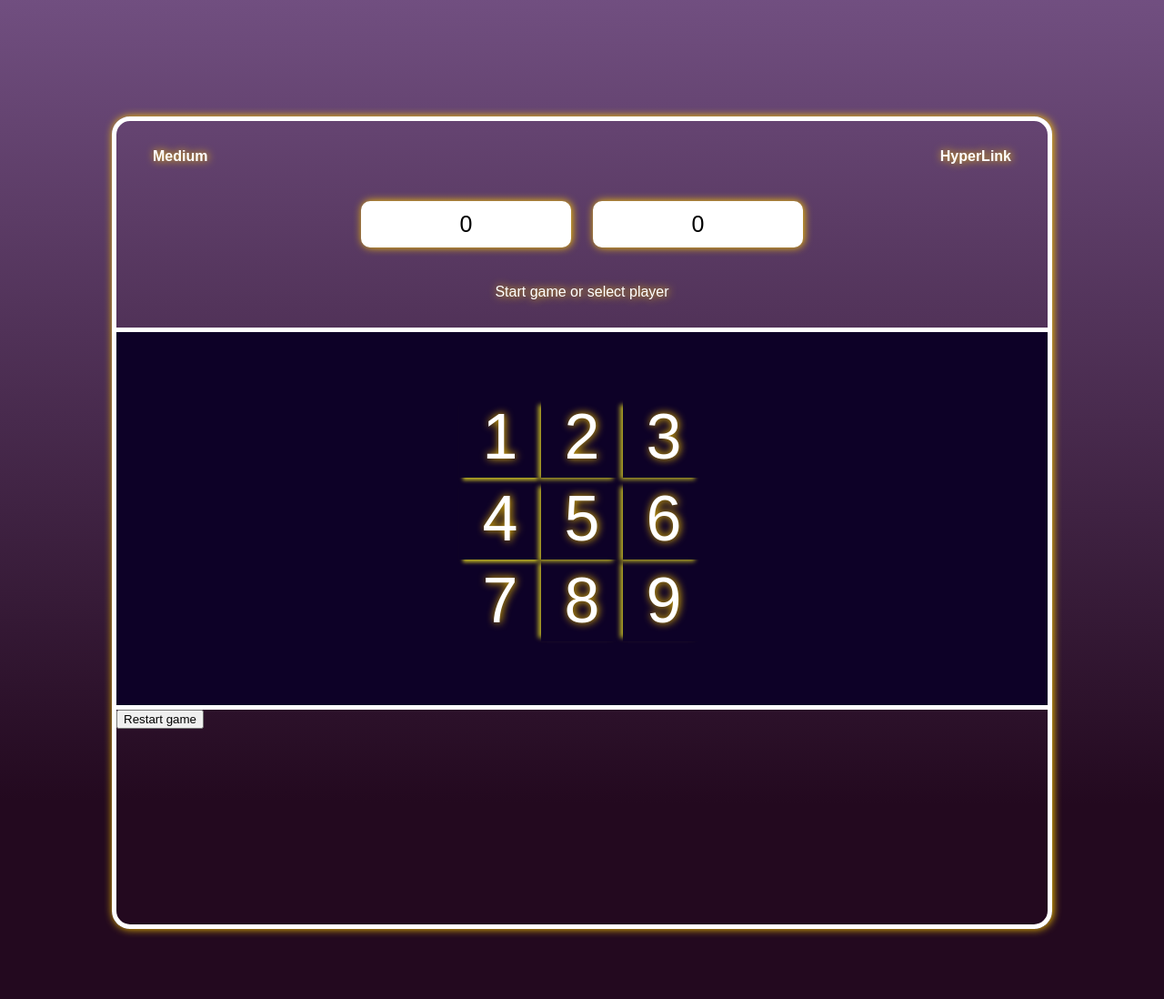
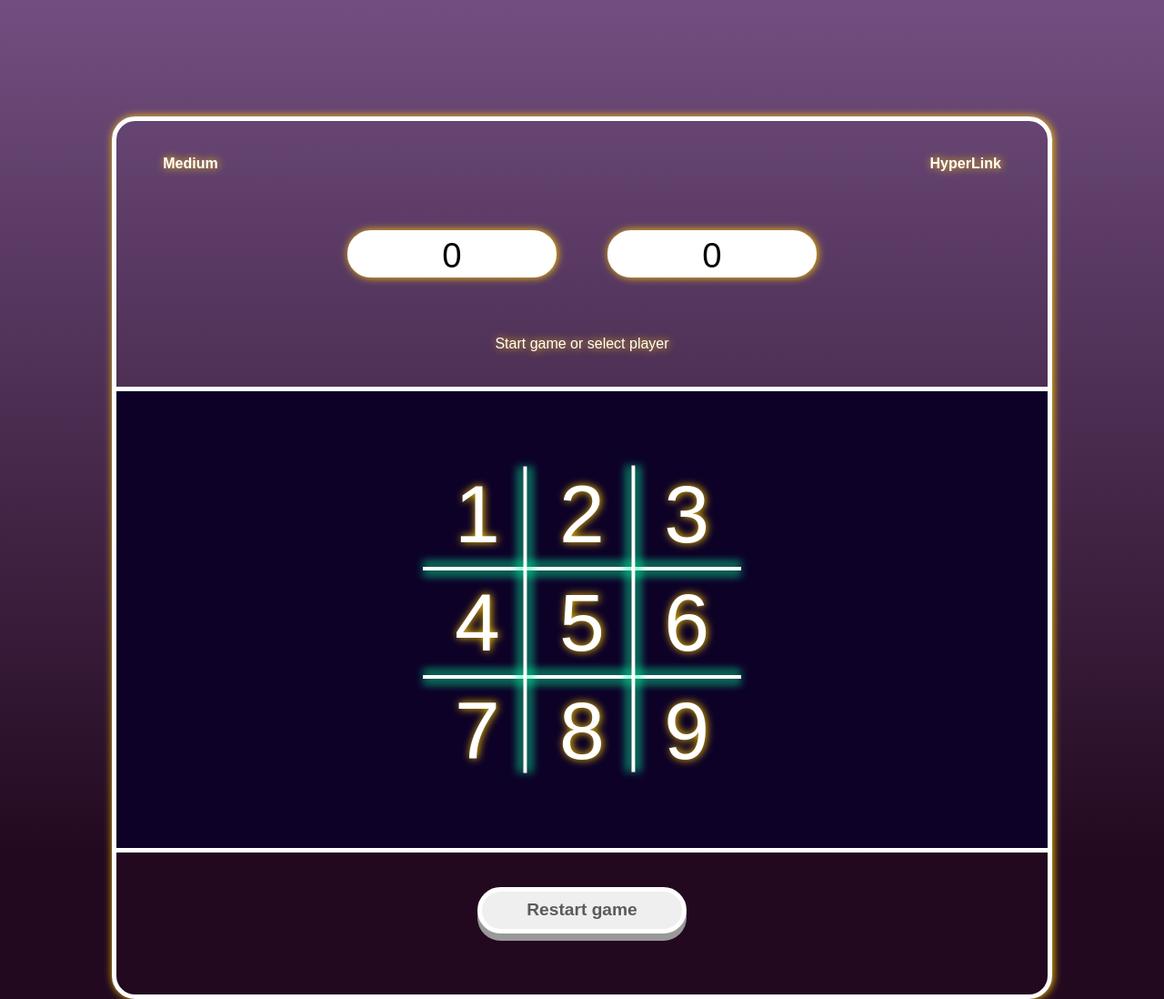
Before and after one commit to Janisgee/tictactoe, a plain HTML site: page index.html in a window 1280 px wide. Shown: the top 1098 px of the page at 91% size. Drawn offline with Linux system fonts and the light colour scheme.

Commit message:
Added button and tictactoe line style

```diff
--- a/index.html
+++ b/index.html
@@ -19,24 +19,33 @@
         <button class="btn-circle">0</button>
       </div>
       <p class="gameInfo">Start game or select player</p>
+      <!-- TODO: Use underlay for lines (2 layers) -->
+
+      <!-- TODO: Use display grid with 9 boxes instead of divide to 3 rows -->
       <div class="tictactoe">
+        <div class="lines">
+          <div class="vertical1"></div>
+          <div class="vertical2"></div>
+        </div>
         <div class="row">
           <div class="box box-1">1</div>
           <div class="box box-2">2</div>
           <div class="box box-3">3</div>
         </div>
+        <div class="horizontal1"></div>
         <div class="row">
           <div class="box box-4">4</div>
           <div class="box box-5">5</div>
           <div class="box box-6">6</div>
         </div>
+        <div class="horizontal2"></div>
         <div class="row">
           <div class="box box-7">7</div>
           <div class="box box-8">8</div>
           <div class="box box-9">9</div>
         </div>
       </div>
-      <button>Restart game</button>
+      <button class="btn-restart">Restart game</button>
     </div>
   </body>
 </html>
--- a/tictactoe.css
+++ b/tictactoe.css
@@ -1,9 +1,8 @@
 :root {
   --main-shadow: #fc0 1px 0 10px;
   --border-line: 5px solid #ffffff;
-  --tictactoe-line-left-right:box-shadow: -7px 6px 5px -4px rgba(235, 225, 35, 0.8);
-  --tictactoe-line-left:-7px 0 5px -4px rgba(235, 225, 35, 0.8);
-   /* --tictactoe-line:1px solid rgb(196, 237, 58); */
+  --tictactoe-line-color: 0.2vw solid #ffffff;
+  --tictactoe-line-shadow: 0px 5px 10px #06ffa4, 0px -5px 10px #06ffa4;
 }
 
 body {
@@ -13,6 +12,7 @@ body {
     rgb(120, 85, 137) -6.9%,
     rgb(35, 9, 31) 76.7%
   );
+  background-repeat: round;
   color: white;
   text-shadow: var(--main-shadow);
 }
@@ -20,9 +20,9 @@ body {
 .container {
   margin: 10vw auto;
   width: 80vw;
-  height: 69vw;
+  height: 75vw;
   border: var(--border-line);
-  border-radius: 20px;
+  border-radius: 2vw;
   background-color: white transparent;
   box-shadow: var(--main-shadow);
 }
@@ -30,7 +30,7 @@ body {
 .heading {
   display: flex;
   justify-content: space-between;
-  margin: 30px 40px;
+  margin: 3vw 4vw;
   font-weight: bold;
 }
 
@@ -43,16 +43,41 @@ body {
   width: 18vw;
   height: 4vw;
   background-color: white;
-  border-radius: 10px;
-  font-size: 25px;
-  margin: 10px;
+  border-radius: 2vw;
+  font-size: 3vw;
+  margin: 2vw;
   border: var(--border-line);
   box-shadow: var(--main-shadow);
 }
 
 .gameInfo {
-  margin: 30px 0;
+  margin: 3vw 0;
   text-align: center;
+}
+
+.lines {
+  display: grid;
+}
+
+.lines .vertical1 {
+  grid-column: 3/6;
+  position: relative;
+  width: 26vw;
+  border: var(--tictactoe-line-color);
+  transform: rotate(90deg);
+  left: 0.5vw;
+  top: 14vw;
+  box-shadow: var(--tictactoe-line-shadow);
+}
+.lines .vertical2 {
+  grid-column: 4/6;
+  position: relative;
+  width: 26vw;
+  border: var(--tictactoe-line-color);
+  transform: rotate(90deg);
+  left: -1vw;
+  top: 13.6vw;
+  box-shadow: var(--tictactoe-line-shadow);
 }
 
 .tictactoe {
@@ -60,6 +85,20 @@ body {
   background: rgb(13, 1, 39);
   border-top: var(--border-line);
   border-bottom: var(--border-line);
+}
+
+.tictactoe .horizontal1 {
+  width: 27vw;
+  border: var(--tictactoe-line-color);
+  margin: 0 auto;
+  box-shadow: var(--tictactoe-line-shadow);
+}
+
+.tictactoe .horizontal2 {
+  width: 27vw;
+  border: var(--tictactoe-line-color);
+  margin: 0 auto;
+  box-shadow: var(--tictactoe-line-shadow);
 }
 
 .row {
@@ -71,42 +110,33 @@ body {
   display: flex;
   align-items: center;
   justify-content: center;
-  font-size: 70px;
-  width: 90px;
-  height: 90px;
-
+  font-size: 7vw;
+  width: 9vw;
+  height: 9vw;
 }
 
-.box-2,
-.box-5 {
-  /* border-right: var(--tictactoe-line); */
-  /* border-bottom: var(--tictactoe-line); */
-  box-shadow: -7px 6px 5px -4px rgba(235, 225, 35, 0.8);
+.btn-restart {
+  width: 18vw;
+  height: 4vw;
+  border: var(--border-line);
+  /* box-shadow: var(--main-shadow); */
+  box-shadow: 0 8px #999;
+  border-radius: 2vw;
+  font-size: 1.5vw;
+  font-weight: 600;
+  color: rgb(91, 91, 91);
+  display: block;
+  margin: 3vw auto;
+  transition: 0.2s;
+  cursor: pointer;
 }
 
-.box-3,
-.box-6 {
-  /* border-bottom: var(--tictactoe-line); */
-  /* box-shadow: 0 1px 0 0 rgb(196, 237, 58); */
-  /* box-shadow: 0 5px 3px -3px rgb(196, 237, 58); */
-  box-shadow: -7px 6px 5px -4px rgba(235, 225, 35, 0.8);
-
+.btn-restart:hover,
+.btn-restart:focus {
+  background-color: rgb(255, 204, 22);
 }
 
-.box-8,
-.box-9 {
-  box-shadow: -7px 0 5px -4px rgba(235, 225, 35, 0.8);
+.btn-restart:active {
+  box-shadow: 0 5px #666;
+  transform: translateY(4px);
 }
-
-.box-1, .box-4{
-    box-shadow: 0 7px 4px -4px rgba(235, 225, 35, 0.8);
-
-
-
-}
-
-/*
-.box-7,
-.box-8 {
-  border-right: var(--tictactoe-line);
-} */
```
